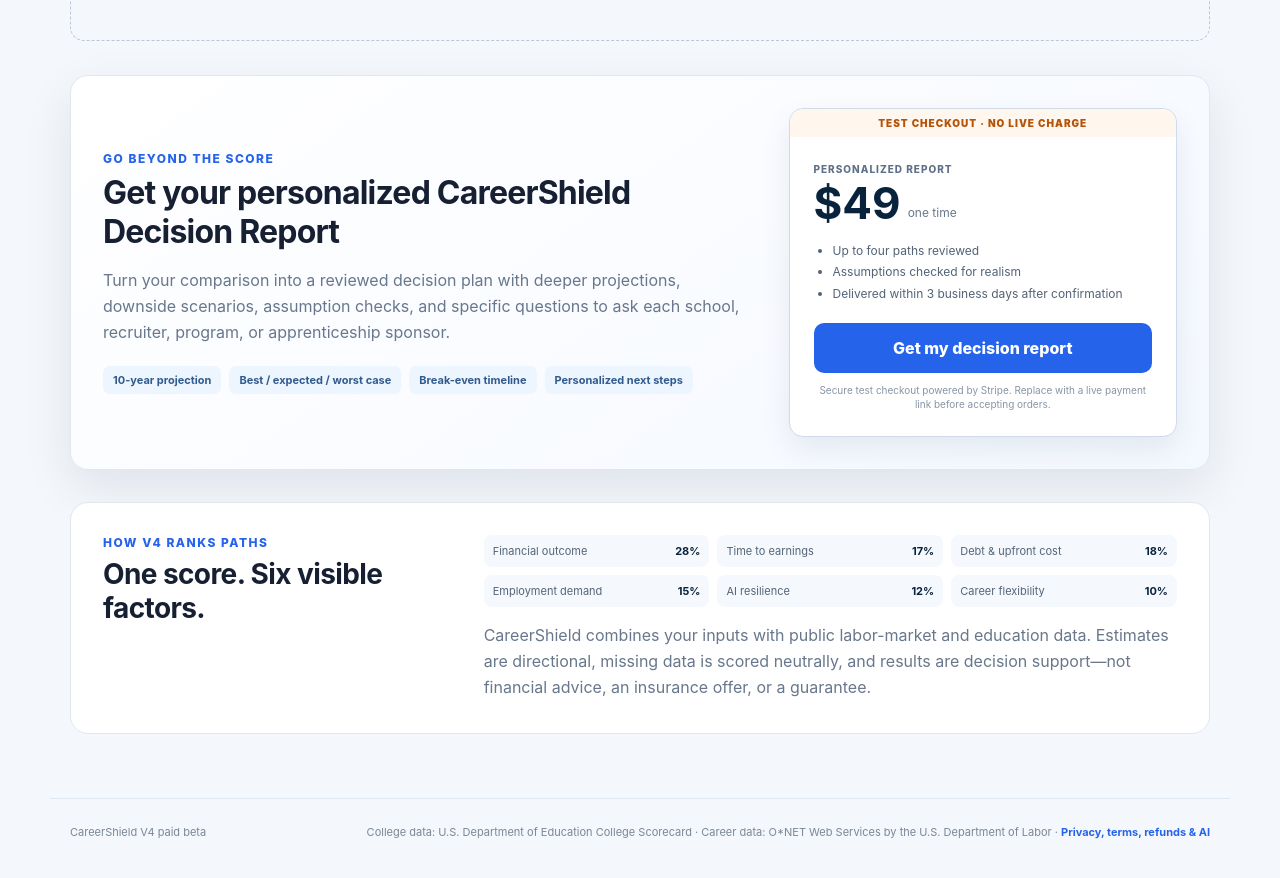
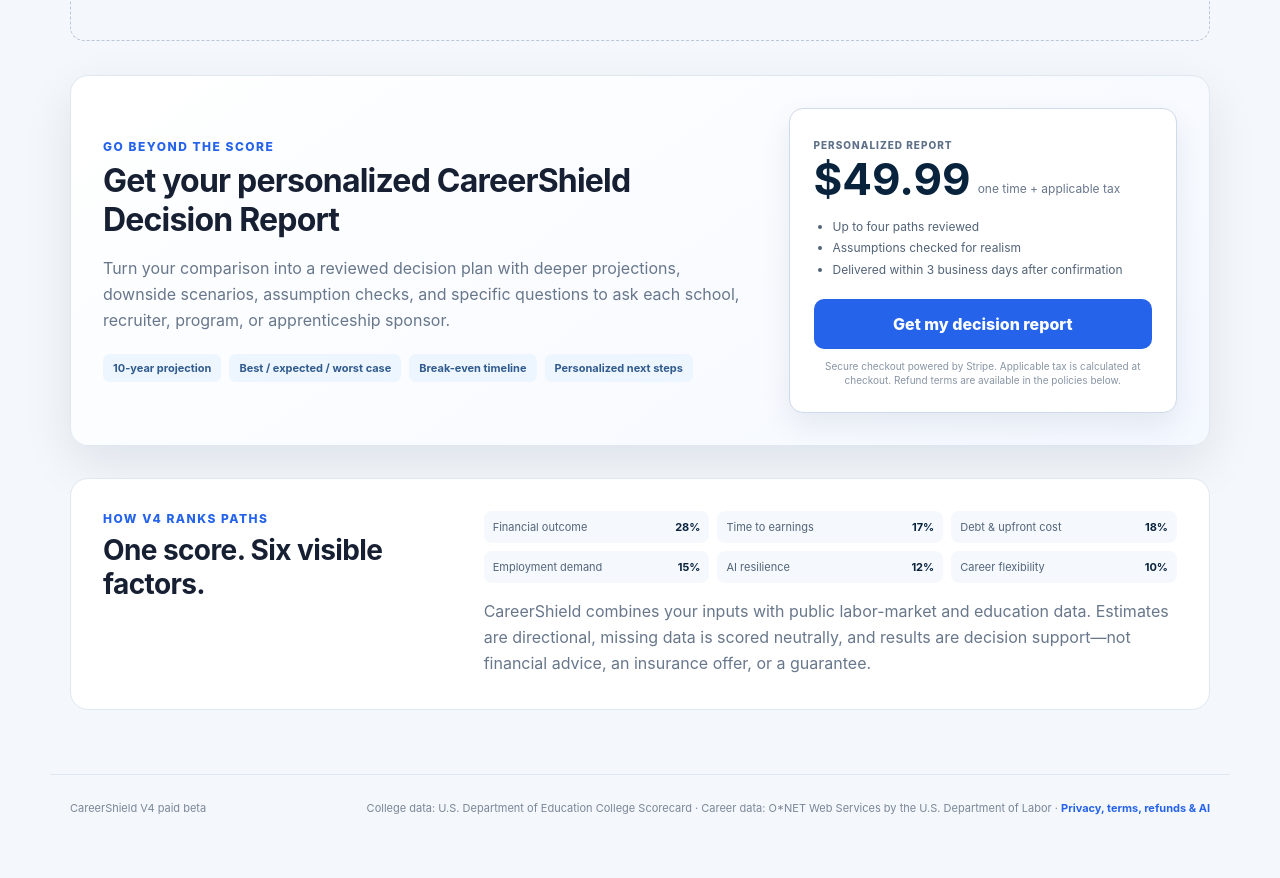
Before and after one commit to lordryan06/careershield-v4, a website: page index.html in a window 1280 px wide. Shown: the part 1578-2456 px from the top of the page. After the commit the page ends 2434 px from the top, so only its background shows below. Drawn offline with Linux system fonts and the light colour scheme.

Commit message:
Activate $49.99 live checkout plus tax

```diff
--- a/index.html
+++ b/index.html
@@ -93,7 +93,7 @@
       </section>
       <section id="reportOffer" class="report-offer panel" aria-labelledby="report-title">
         <div class="report-copy"><div class="step">GO BEYOND THE SCORE</div><h2 id="report-title">Get your personalized CareerShield Decision Report</h2><p>Turn your comparison into a reviewed decision plan with deeper projections, downside scenarios, assumption checks, and specific questions to ask each school, recruiter, program, or apprenticeship sponsor.</p><div class="report-includes"><span>10-year projection</span><span>Best / expected / worst case</span><span>Break-even timeline</span><span>Personalized next steps</span></div></div>
-        <div class="checkout-card"><div class="test-banner">TEST CHECKOUT · NO LIVE CHARGE</div><span class="price-label">PERSONALIZED REPORT</span><div class="report-price"><strong>$49</strong><span>one time</span></div><ul><li>Up to four paths reviewed</li><li>Assumptions checked for realism</li><li>Delivered within 3 business days after confirmation</li></ul><a id="buyReport" class="primary buy-link" href="https://buy.stripe.com/test_aFa28s94V8FI5xxbFBfw400" target="_blank" rel="noopener">Get my decision report</a><small>Secure test checkout powered by Stripe. Replace with a live payment link before accepting orders.</small></div>
+        <div class="checkout-card"><span class="price-label">PERSONALIZED REPORT</span><div class="report-price"><strong>$49.99</strong><span>one time + applicable tax</span></div><ul><li>Up to four paths reviewed</li><li>Assumptions checked for realism</li><li>Delivered within 3 business days after confirmation</li></ul><a id="buyReport" class="primary buy-link" href="https://buy.stripe.com/9B63cxdf02Zj9qw5AAfUQ01" target="_blank" rel="noopener">Get my decision report</a><small>Secure checkout powered by Stripe. Applicable tax is calculated at checkout. Refund terms are available in the policies below.</small></div>
       </section>
       <section class="method panel"><div><div class="step">HOW V4 RANKS PATHS</div><h2>One score. Six visible factors.</h2></div><div><div class="weight-grid"><span>Financial outcome <b>28%</b></span><span>Time to earnings <b>17%</b></span><span>Debt &amp; upfront cost <b>18%</b></span><span>Employment demand <b>15%</b></span><span>AI resilience <b>12%</b></span><span>Career flexibility <b>10%</b></span></div><p>CareerShield combines your inputs with public labor-market and education data. Estimates are directional, missing data is scored neutrally, and results are decision support—not financial advice, an insurance offer, or a guarantee.</p></div></section>
     </div>
```
Also changed, not shown: README.md.
